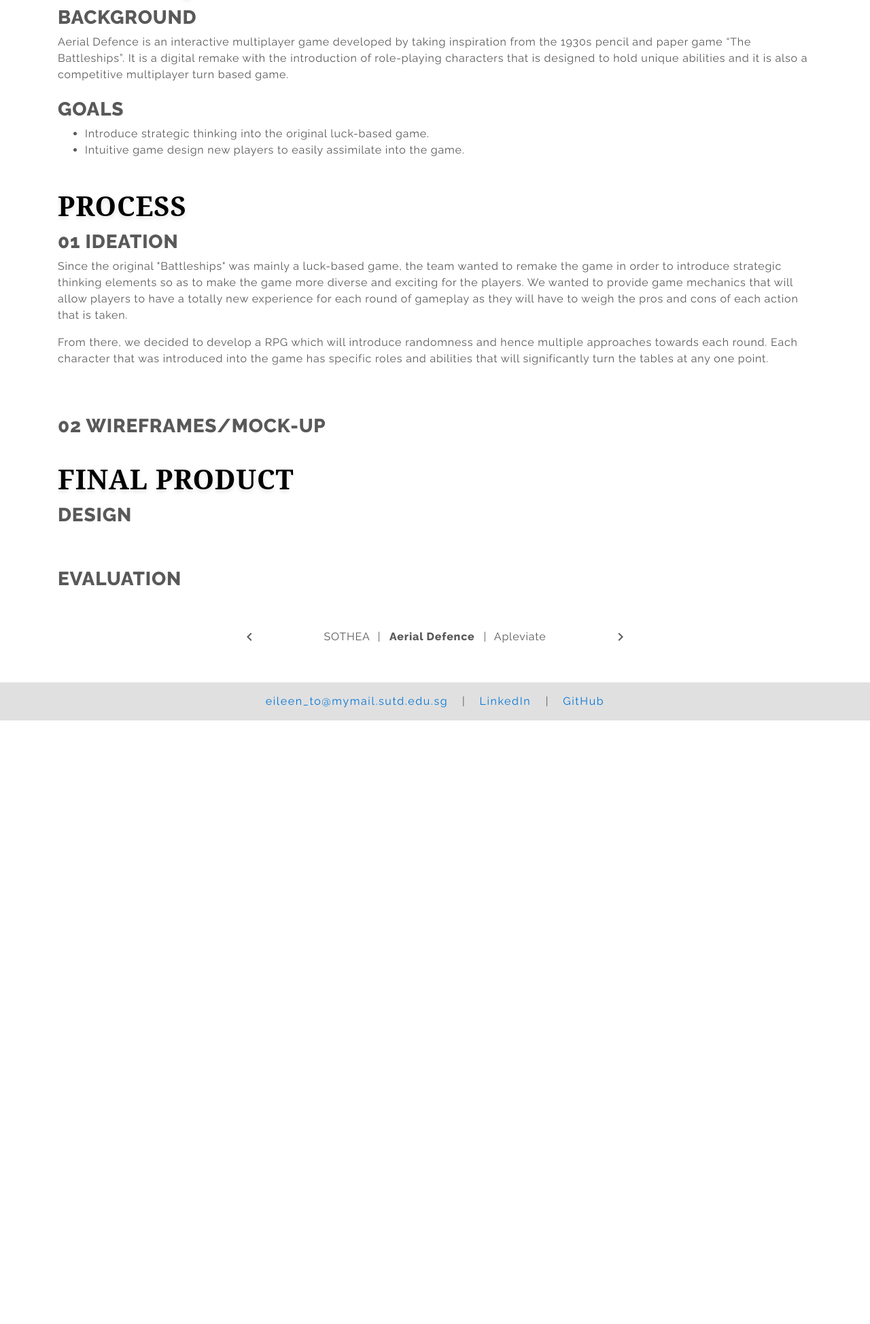
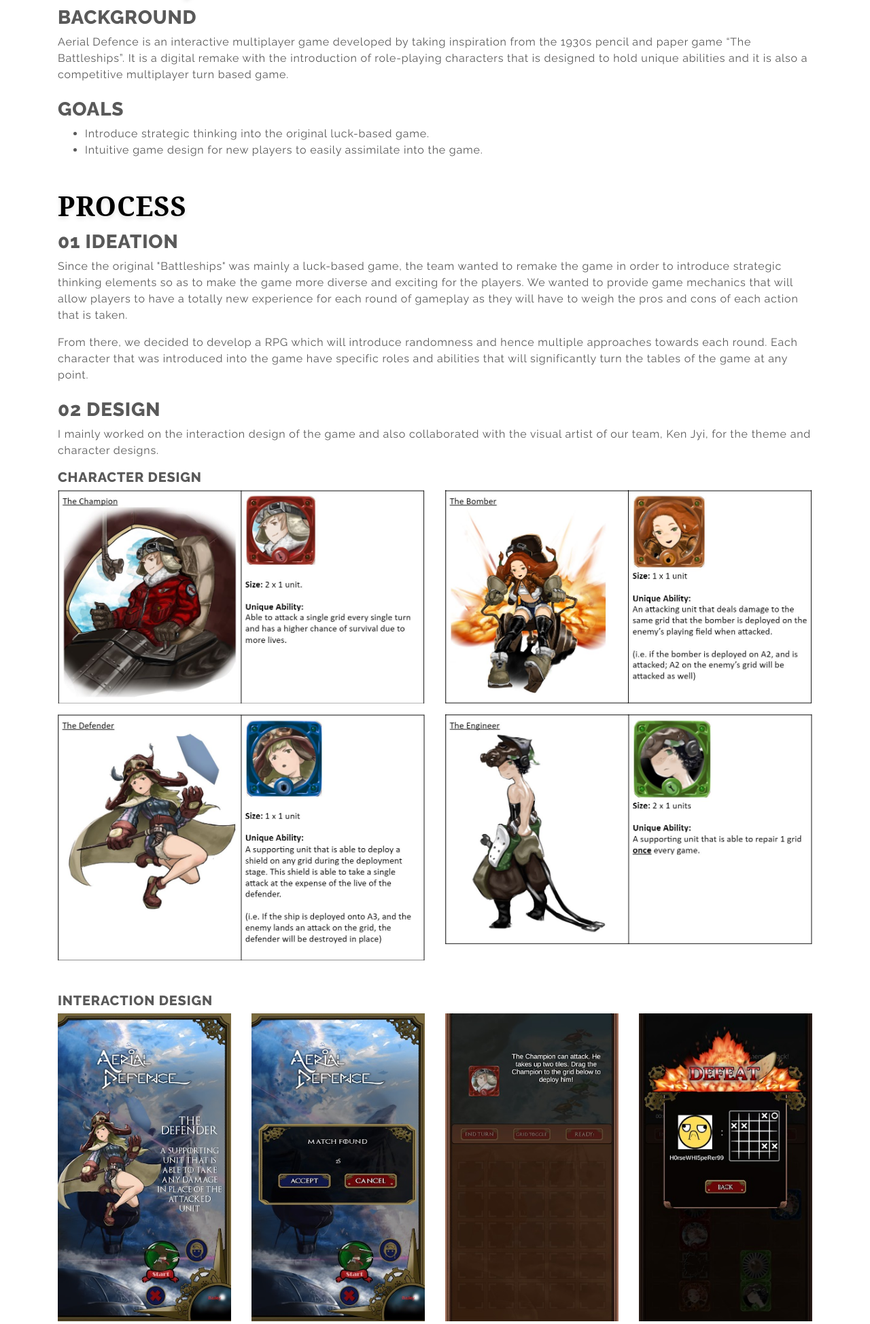
Before and after one commit to whycantiuseleen/whycantiuseleen.github.io, a PHP site: page /src/aerialdef.html in a window 1280 px wide. Shown: the part 745-2693 px from the top of the page at 68% size. Before the commit the page ends 1805 px from the top, so only its background shows below. Run offline with PHP 8.4, Linux system fonts and the light colour scheme; some libraries are stand-ins or nearby versions.

Commit message:
updated aerial

```diff
--- a/src/aerialdef.html
+++ b/src/aerialdef.html
@@ -69,7 +69,7 @@
                             <h3 class="proj-header">GOALS</h3>
                             <ul>
                                 <li>Introduce strategic thinking into the original luck-based game.</li>
-                                <li>Intuitive game design new players to easily assimilate into the game. </li>
+                                <li>Intuitive game design for new players to easily assimilate into the game. </li>
                             </ul>
                         </div>
                     </div>
@@ -97,8 +97,8 @@
 
                                 <p>From there, we decided to develop a RPG which will introduce randomness
                                     and hence multiple approaches towards each round. Each character that
-                                    was introduced into the game has specific roles and abilities that will
-                                    significantly turn the tables at any one point.
+                                    was introduced into the game have specific roles and abilities that will
+                                    significantly turn the tables of the game at any point.
                                 </p>
                                 <p></p>
 
@@ -106,9 +106,90 @@
                         </div>
                     </div>
 
-                    <div class="row mt-5">
+                    <div class="row">
                         <div class="col">
-                            <h3 class="proj-header">02 WIREFRAMES/MOCK-UP</h3>
+                            <h3 class="proj-header">02 DESIGN</h3>
+                            <p>I mainly worked on the interaction design of the game and also
+                                collaborated with the visual artist of our team, Ken Jyi, for
+                                the theme and character designs.
+                            </p>
+
+
+                            <h5 class="proj-header">CHARACTER DESIGN</h5>
+
+                            <div class="row">
+                                <div class="col-12 col-lg-6">
+                                    <img src="assets/aerial/attacker.JPG">
+                                </div>
+                                <div class="col-12 col-lg-6">
+                                    <img src="assets/aerial/bomber.jpg">
+                                </div>
+                            </div>
+
+                            <div class="row mt-3">
+                                <div class="col-12 col-lg-6">
+                                    <img src="assets/aerial/defender.jpg">
+                                </div>
+                                <div class="col-12 col-lg-6">
+                                    <img src="assets/aerial/engineer.jpg">
+                                </div>
+                            </div>
+
+
+
+
+                            <h5 class="proj-header mt-5">INTERACTION DESIGN</h5>
+
+                            <div class="row">
+                                <div class="col-lg-3">
+                                    <img src="assets/aerial/landing.jpg">
+                                </div>
+                                <div class="col-lg-3">
+                                    <img src="assets/aerial/matchmake.jpg">
+                                </div>
+                                <div class="col-lg-3">
+                                    <img src="assets/aerial/deploy.jpg">
+                                </div>
+                                <div class="col-lg-3">
+                                    <img src="assets/aerial/endgame.jpg">
+                                </div>
+
+                                <div class="col-lg-12 mt-3">
+
+                                    <p>Some considerations that I had when designing for the user's
+                                        experience include the fact that the game is hosted on a
+                                        mobile platform. Coupled with our survey results whereby the
+                                        majority of the possible playerbase will usually play this game
+                                        while on the go. This means that we had to consider for the fact
+                                        that a single-handed navigation would be more suitable unless
+                                        there is too much controls required which was the reason behind
+                                        the usage of portrait mode for the game's orientation.
+                                    </p>
+                                </div>
+                            </div>
+
+                            <div class="row mt-3">
+                                <div class="col-lg-3">
+                                    <img src="assets/aerial/gameplay2.jpg">
+
+                                </div>
+                                <div class="col-lg-3">
+                                    <img src="assets/aerial/gameplay3.jpg">
+                                </div>
+                                <div class="col-lg-6">
+                                    <p>From our initial user-testing, we also observed that most people
+                                        were unsure of their course-of-action due to the lack of pointers
+                                        and subtle guides. As such, prompts were added when the
+                                        system detects that players have been in idle mode for a period of
+                                        time. The prompts also helped in the onboarding process as it
+                                        educates and reminds players of the abilities that each character
+                                        has.
+
+                                    </p>
+
+                                </div>
+                            </div>
+
 
                         </div>
                     </div>
@@ -120,26 +201,23 @@
 
             <div class="row">
                 <div class="col">
-                    <h1 class="title">FINAL PRODUCT</h1>
+                    <h1 class="title">EVALUATION</h1>
+                    <p>During the exhibition that was opened to the public, we observed that
+                        most individuals could easily pick up the game after a brief introduction
+                        on the basic game mechanics of the original game. 3 out of 10
+                        individuals went on to play their second game which is considered successful
+                        as most gamers will give up on a game quickly if it was difficult for
+                        them to navigate.
+                    </p>
+
+                    <p>At the end of the project, we were able to implement most of the modules
+                        that were planned out for except for the character leveling function due
+                        to the time constraint that the team faced.
+                    </p>
                 </div>
 
             </div>
-            <div class="row">
-                <div class="col-12">
-                    <h3 class="proj-header">DESIGN</h3>
-                </div>
 
-
-
-            </div>
-
-            <div class="row">
-                <div class="col-12 mt-5">
-                    <h3 class="proj-header">EVALUATION</h3>
-
-                </div>
-
-            </div>
 
         </div>
 
@@ -156,17 +234,17 @@
                 <span>|</span>
 
                 <b class="current-proj ml-2 mr-2">Aerial Defence</b>
-                <span>|</span>
+                <!-- <span>|</span>
 
                 <a href="apleviate.html">
                     <button class="button-proj">Apleviate</button>
-                </a>
+                </a> -->
 
             </div>
             <div class="col-lg-1 proj-navigation">
-                <a href="apleviate.html">
+                <!-- <a href="apleviate.html">
                     <button class="material-icons">keyboard_arrow_right</button>
-                </a>
+                </a> -->
             </div>
         </div>
 
--- a/src/css/style.css
+++ b/src/css/style.css
@@ -101,6 +101,8 @@ img {
     margin-bottom: 0rem; }
   #project-page .project-details .collaboration {
     font-size: 0.8rem; }
+  #project-page .project-details .competition-name {
+    margin-bottom: 0rem; }
   #project-page .title {
     color: #000000;
     font-weight: bold;
--- a/src/index.html
+++ b/src/index.html
@@ -127,7 +127,7 @@
                 </div>
             </div>
 
-            <div class="row project-card">
+            <!-- <div class="row project-card">
                 <div class="col-lg-7">
                     <img src="assets/main/apleviate2.jpg">
                 </div>
@@ -142,7 +142,7 @@
                         <button class="primary-button">view more</button>
                     </a>
                 </div>
-            </div>
+            </div> -->
 
 
         </div>
--- a/src/scss/style.scss
+++ b/src/scss/style.scss
@@ -153,6 +153,9 @@ img{
         .collaboration{
             font-size: 0.8rem;
         }
+        .competition-name{
+            margin-bottom:0rem;
+        }
     }
     .title{
         color: $accent-color1;
```
Also changed, not shown: src/apleviate.html (+7 -3 lines), src/assets/aerial/attacker.JPG (added), src/assets/aerial/bomber.jpg (added), src/assets/aerial/defender.jpg (added), src/assets/aerial/deploy.jpg (added), src/assets/aerial/endgame.jpg (added), src/assets/aerial/engineer.jpg (added), src/assets/aerial/gameplay.jpg (added), src/assets/aerial/gameplay2.jpg (added), src/assets/aerial/gameplay3.jpg (added), src/assets/aerial/landing.jpg (added), src/assets/aerial/matchmake.jpg (added).
